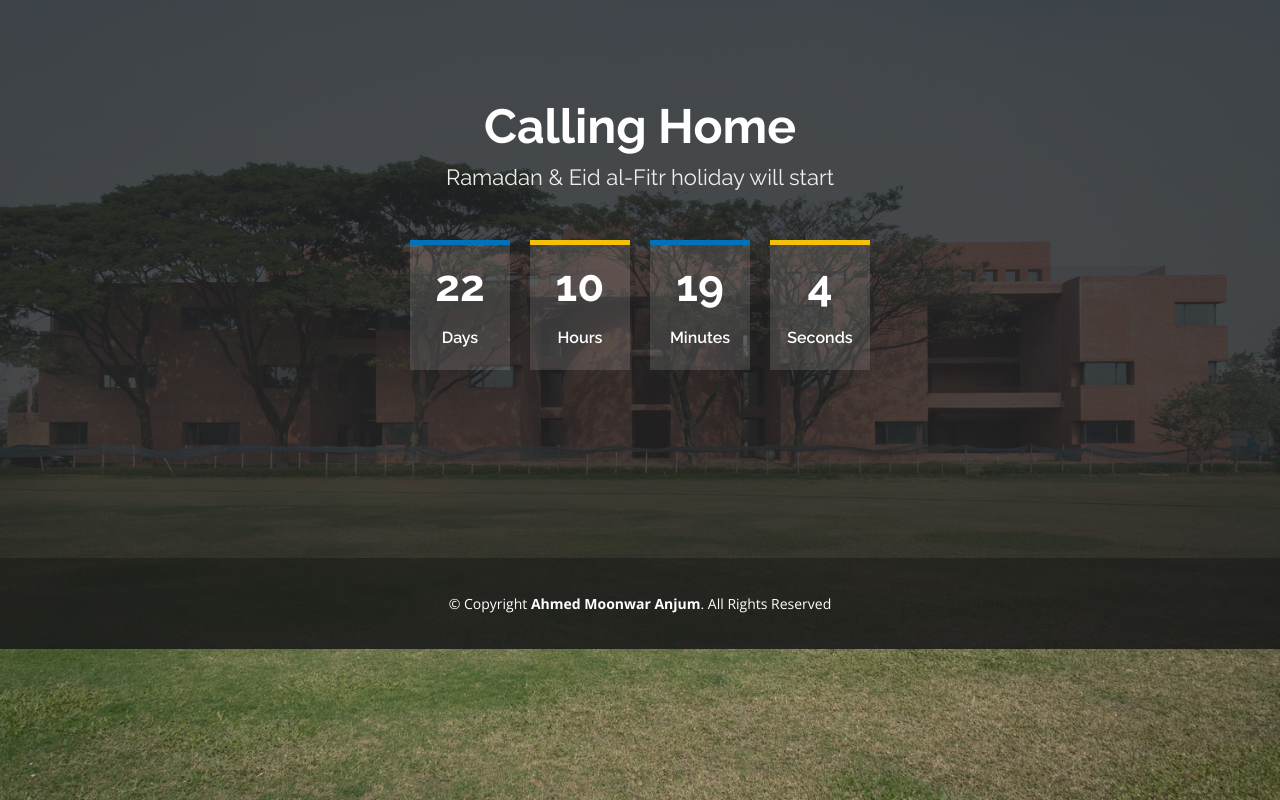
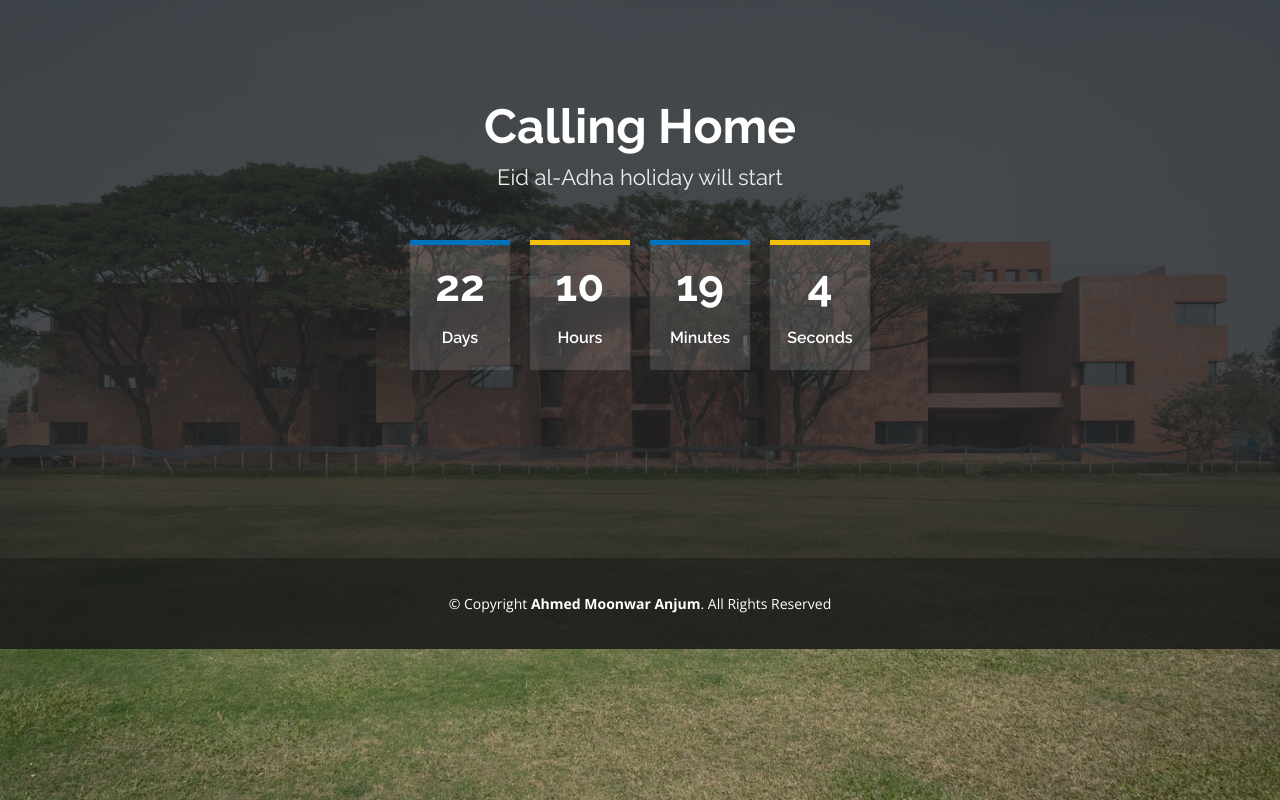
Before and after one commit to AhmedMoonwar/calling-home, a plain HTML site: page index.html in a window 1280 px wide. Drawn offline with nearby package versions, Linux system fonts and the light colour scheme.

Commit message:
Update index.html

```diff
--- a/index.html
+++ b/index.html
@@ -30,7 +30,7 @@
     <div class="container d-flex flex-column align-items-center">
 
       <h1>Calling Home</h1>
-      <h2>Ramadan & Eid al-Fitr holiday will start</h2>
+      <h2>Eid al-Adha holiday will start</h2>
       <div class="countdown d-flex justify-content-center" data-count="2023/6/22">
         <div class="color1">
           <h3>%d</h3>
```
